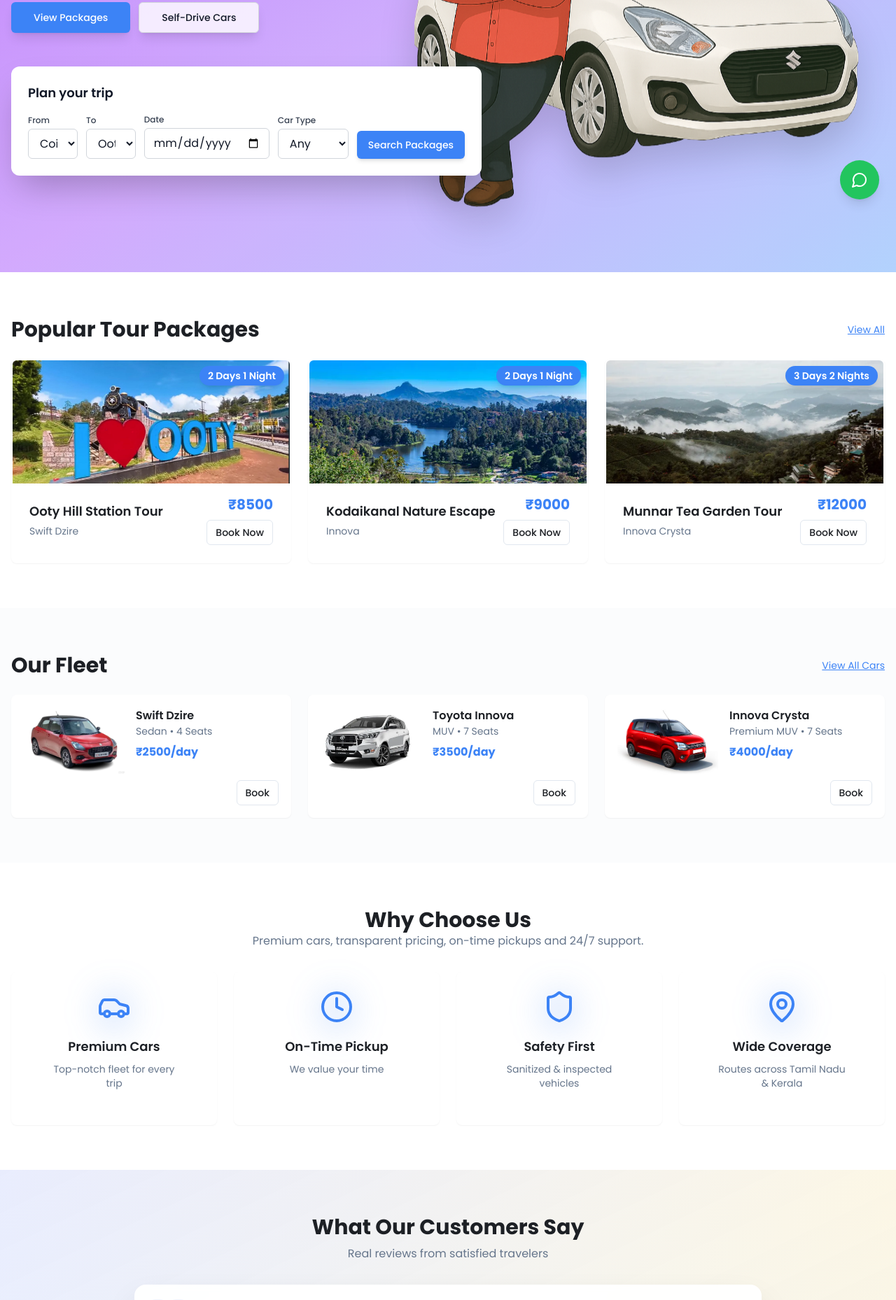
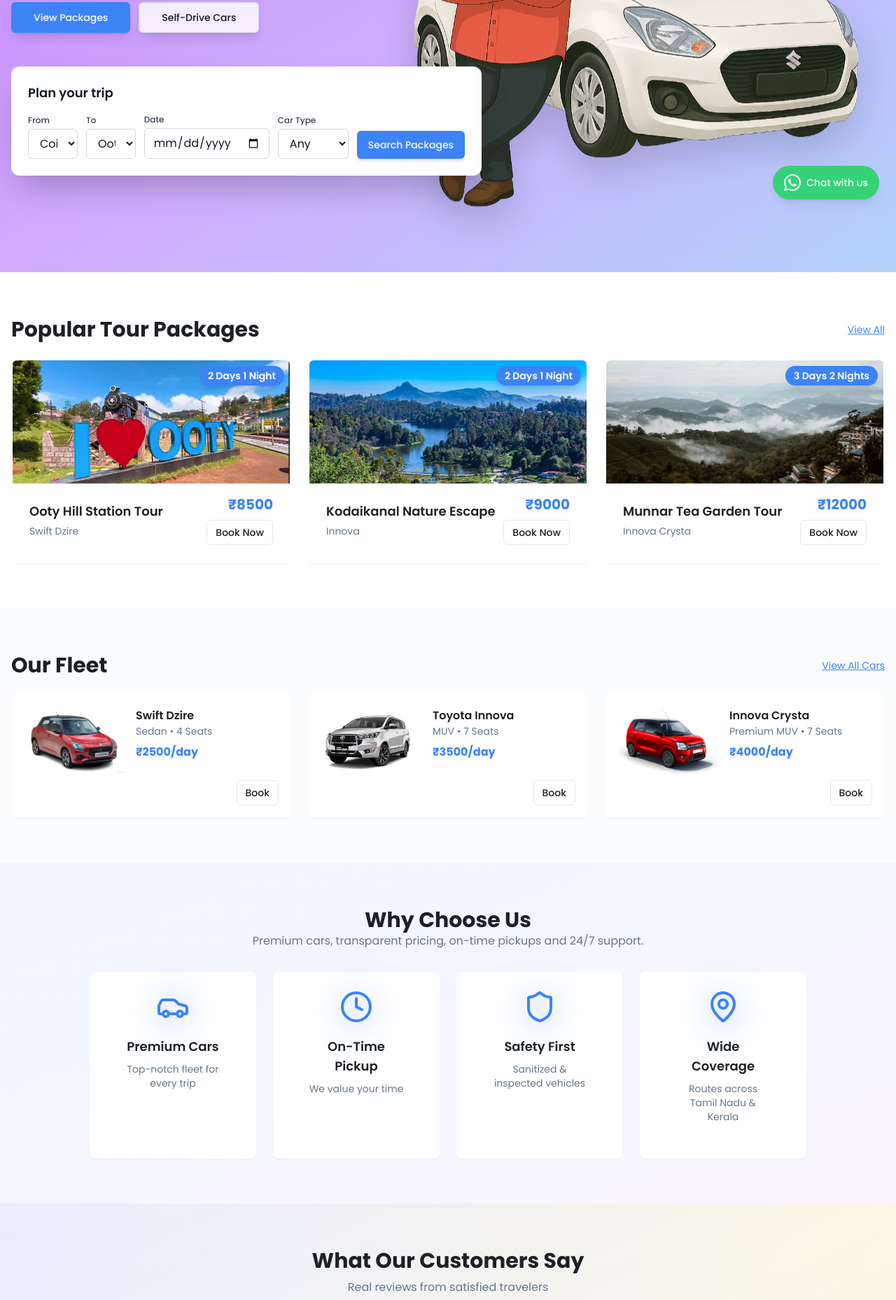
Before and after one commit to Akash-AK-01/CoimbatoreVandi, a React (Vite) app: page / in a window 1280 px wide. Shown: the part 491-2349 px from the top of the page at 70% size. Built offline with nearby package versions, Linux system fonts and the light colour scheme.

Commit message:
UI improvements: Fixed mobile menu, added WhatsApp button with logo and text, made Why Choose Us carousel on mobile, removed lovable-tagger, updated favicon

```diff
--- a/index.html
+++ b/index.html
@@ -2,10 +2,10 @@
 <html lang="en">
   <head>
     <meta charset="UTF-8" />
-    <link rel="icon" type="image/x-icon" href="/favicon.ico" />
+    <link rel="icon" type="image/png" href="/src/assets/logo.png" />
     <meta name="viewport" content="width=device-width, initial-scale=1.0" />
-    <title>Coimbatore Vandi - Best Car Rental Service in Coimbatore</title>
-    <meta name="description" content="Coimbatore Vandi offers the best car rental services in Coimbatore. Book tour packages to Ooty, Kodaikanal, Munnar and more." />
+    <title>Rest On Wheels - Best Car Rental Service in Coimbatore</title>
+    <meta name="description" content="Rest On Wheels offers the best car rental services in Coimbatore. Book tour packages to Ooty, Kodaikanal, Munnar and more." />
   </head>
   <body>
     <div id="root"></div>
--- a/package.json
+++ b/package.json
@@ -79,7 +79,6 @@
     "eslint-plugin-react-hooks": "^5.2.0",
     "eslint-plugin-react-refresh": "^0.4.20",
     "globals": "^15.15.0",
-    "lovable-tagger": "^1.1.11",
     "postcss": "^8.5.6",
     "tailwindcss": "^3.4.17",
     "typescript": "^5.8.3",
--- a/src/components/layout/FloatingButtons.jsx
+++ b/src/components/layout/FloatingButtons.jsx
@@ -21,13 +21,16 @@
     <div className="fixed bottom-6 right-6 z-50 flex flex-col gap-3">
       {/* WhatsApp Button */}
       <a
-        href="https://wa.me/919876543210?text=Hi%2C%20I%20want%20to%20book%20a%20ride"
+        href="https://wa.me/919444649850?text=Hi%2C%20I%20want%20to%20book%20a%20ride"
         target="_blank"
         rel="noopener noreferrer"
-        className="bg-green-500 hover:bg-green-600 text-white rounded-full p-4 shadow-lg hover:shadow-xl transition-all"
+        className="group bg-[#25D366] hover:bg-[#1da851] text-white rounded-full px-4 py-3 shadow-lg hover:shadow-2xl transition-all flex items-center gap-2 animate-pulse hover:animate-none"
         aria-label="Chat on WhatsApp"
       >
-        <MessageCircle className="h-6 w-6" />
+        <svg className="h-6 w-6" viewBox="0 0 24 24" fill="currentColor">
+          <path d="M17.472 14.382c-.297-.149-1.758-.867-2.03-.967-.273-.099-.471-.148-.67.15-.197.297-.767.966-.94 1.164-.173.199-.347.223-.644.075-.297-.15-1.255-.463-2.39-1.475-.883-.788-1.48-1.761-1.653-2.059-.173-.297-.018-.458.13-.606.134-.133.298-.347.446-.52.149-.174.198-.298.298-.497.099-.198.05-.371-.025-.52-.075-.149-.669-1.612-.916-2.207-.242-.579-.487-.5-.669-.51-.173-.008-.371-.01-.57-.01-.198 0-.52.074-.792.372-.272.297-1.04 1.016-1.04 2.479 0 1.462 1.065 2.875 1.213 3.074.149.198 2.096 3.2 5.077 4.487.709.306 1.262.489 1.694.625.712.227 1.36.195 1.871.118.571-.085 1.758-.719 2.006-1.413.248-.694.248-1.289.173-1.413-.074-.124-.272-.198-.57-.347m-5.421 7.403h-.004a9.87 9.87 0 01-5.031-1.378l-.361-.214-3.741.982.998-3.648-.235-.374a9.86 9.86 0 01-1.51-5.26c.001-5.45 4.436-9.884 9.888-9.884 2.64 0 5.122 1.03 6.988 2.898a9.825 9.825 0 012.893 6.994c-.003 5.45-4.437 9.884-9.885 9.884m8.413-18.297A11.815 11.815 0 0012.05 0C5.495 0 .16 5.335.157 11.892c0 2.096.547 4.142 1.588 5.945L.057 24l6.305-1.654a11.882 11.882 0 005.683 1.448h.005c6.554 0 11.89-5.335 11.893-11.893a11.821 11.821 0 00-3.48-8.413z"/>
+        </svg>
+        <span className="font-medium text-sm whitespace-nowrap">Chat with us</span>
       </a>
 
       {/* Scroll to Top */}
--- a/src/components/layout/Header.jsx
+++ b/src/components/layout/Header.jsx
@@ -59,13 +59,8 @@
               </Button>
             </SheetTrigger>
             <SheetContent side="right" className="w-[300px]">
-              <div className="flex items-center justify-between mb-6">
+              <div className="mb-6">
                 <h2 className="text-lg font-semibold">Menu</h2>
-                <SheetClose asChild>
-                  <Button variant="ghost" size="icon">
-                    <X className="h-5 w-5" />
-                  </Button>
-                </SheetClose>
               </div>
               <nav className="flex flex-col gap-2">
                 {navLinks.map((link) => (
--- a/src/pages/Home.jsx
+++ b/src/pages/Home.jsx
@@ -1,6 +1,7 @@
 import { Link } from 'react-router-dom';
 import { Car, MapPin, Shield, Clock, Star, Quote, ChevronLeft, ChevronRight } from 'lucide-react';
 import { useState, useEffect } from 'react';
+import React from 'react';
 import { Button } from '@/components/ui/button';
 import { Card, CardContent } from '@/components/ui/card';
 import { dataService, initializeData } from '@/lib/mockData';
@@ -21,6 +22,7 @@
   const [vehicles, setVehicles] = useState([]);
   const [testimonials, setTestimonials] = useState([]);
   const [currentTestimonial, setCurrentTestimonial] = useState(0);
+  const [currentFeature, setCurrentFeature] = useState(0);
   const [isVisible, setIsVisible] = useState({});
 
   useEffect(() => {
@@ -48,9 +50,14 @@
     setTestimonials(reviews);
 
     // Auto-rotate testimonials every 3 seconds (faster)
-    const interval = setInterval(() => {
+    const testimonialInterval = setInterval(() => {
       setCurrentTestimonial((prev) => (prev + 1) % (reviews.length || 1));
     }, 3000);
+
+    // Auto-rotate features every 4 seconds
+    const featureInterval = setInterval(() => {
+      setCurrentFeature((prev) => (prev + 1) % 4);
+    }, 4000);
 
     // Intersection Observer for scroll animations
     const observer = new IntersectionObserver(
@@ -69,7 +76,8 @@
     });
 
     return () => {
-      clearInterval(interval);
+      clearInterval(testimonialInterval);
+      clearInterval(featureInterval);
       observer.disconnect();
     };
   }, []);
@@ -270,13 +278,43 @@
       </section>
 
       {/* Why Choose Us */}
-      <section className="py-16" id="features-section" data-animate>
+      <section className="py-16 bg-gradient-to-br from-blue-50 to-purple-50" id="features-section" data-animate>
         <div className={`container mx-auto px-4 transition-all duration-1000 ${isVisible['features-section'] ? 'opacity-100 translate-y-0' : 'opacity-0 translate-y-10'}`}>
           <div className="text-center mb-8">
             <h2 className="text-3xl font-bold">Why Choose Us</h2>
             <p className="text-muted-foreground max-w-2xl mx-auto">Premium cars, transparent pricing, on-time pickups and 24/7 support.</p>
           </div>
-          <div className="grid md:grid-cols-4 gap-6">
+
+          <div className="max-w-5xl mx-auto">
+            {/* Mobile: Carousel */}
+            <div className="md:hidden">
+              <div className="bg-white rounded-2xl shadow-xl p-8 min-h-[280px] flex flex-col items-center justify-center text-center transition-all duration-500">
+                <div className="relative inline-block mb-6">
+                  <div className="absolute inset-0 bg-primary/20 rounded-full blur-xl animate-pulse"></div>
+                  {React.createElement(features[currentFeature].icon, {
+                    className: "relative h-16 w-16 mx-auto text-primary"
+                  })}
+                </div>
+                <h4 className="font-bold text-2xl text-primary mb-3">{features[currentFeature].title}</h4>
+                <p className="text-muted-foreground text-lg">{features[currentFeature].description}</p>
+
+                {/* Dots */}
+                <div className="flex items-center gap-2 mt-6">
+                  {features.map((_, i) => (
+                    <button
+                      key={i}
+                      onClick={() => setCurrentFeature(i)}
+                      className={`h-2 rounded-full transition-all duration-300 ${
+                        i === currentFeature ? 'w-8 bg-primary' : 'w-2 bg-gray-300'
+                      }`}
+                    />
+                  ))}
+                </div>
+              </div>
+            </div>
+
+            {/* Desktop: Grid */}
+            <div className="hidden md:grid md:grid-cols-4 gap-6">
               {features.map((f, i) => (
                 <Card key={i} className="text-center p-6 hover:shadow-xl hover:scale-105 transition-all duration-300 border-2 border-transparent hover:border-primary group" style={{ animationDelay: `${i * 100}ms` }}>
                   <CardContent>
@@ -289,6 +327,7 @@
                   </CardContent>
                 </Card>
               ))}
+            </div>
           </div>
         </div>
       </section>
--- a/vite.config.js
+++ b/vite.config.js
@@ -1,7 +1,6 @@
 import { defineConfig } from "vite";
 import react from "@vitejs/plugin-react-swc";
 import path from "path";
-import { componentTagger } from "lovable-tagger";
 
 // https://vitejs.dev/config/
 export default defineConfig(({ mode }) => ({
@@ -9,7 +8,7 @@
     host: "::",
     port: 8080,
   },
-  plugins: [react(), mode === "development" && componentTagger()].filter(Boolean),
+  plugins: [react()],
   resolve: {
     alias: {
       "@": path.resolve(__dirname, "./src"),
```
Also changed, not shown: 1 other file (tests, documents, lock files or other folders). Lines whose indentation alone changed are shown as unchanged.
